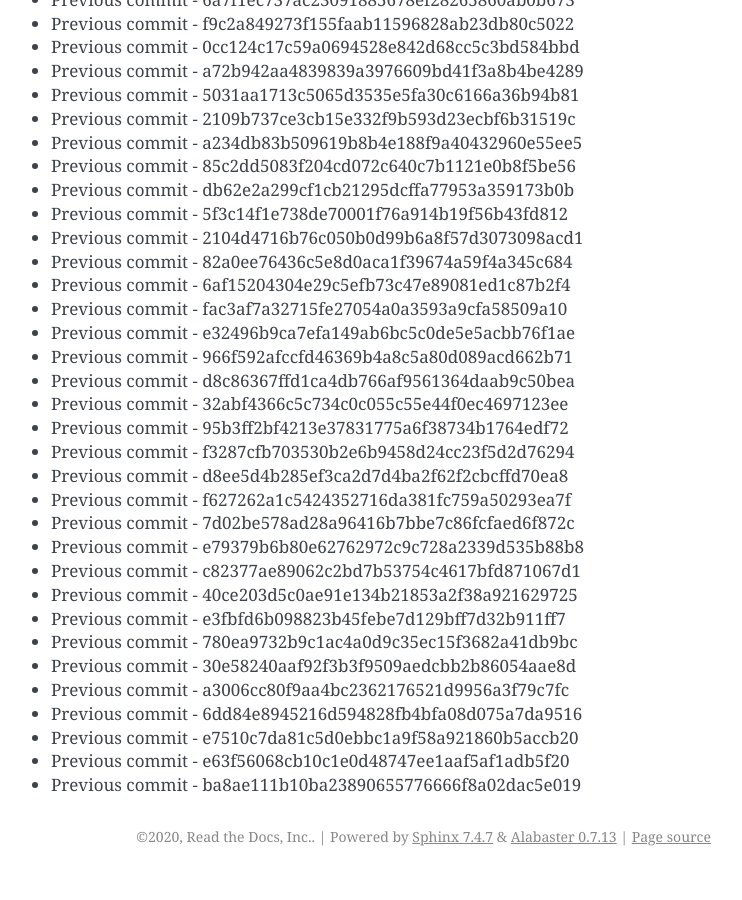
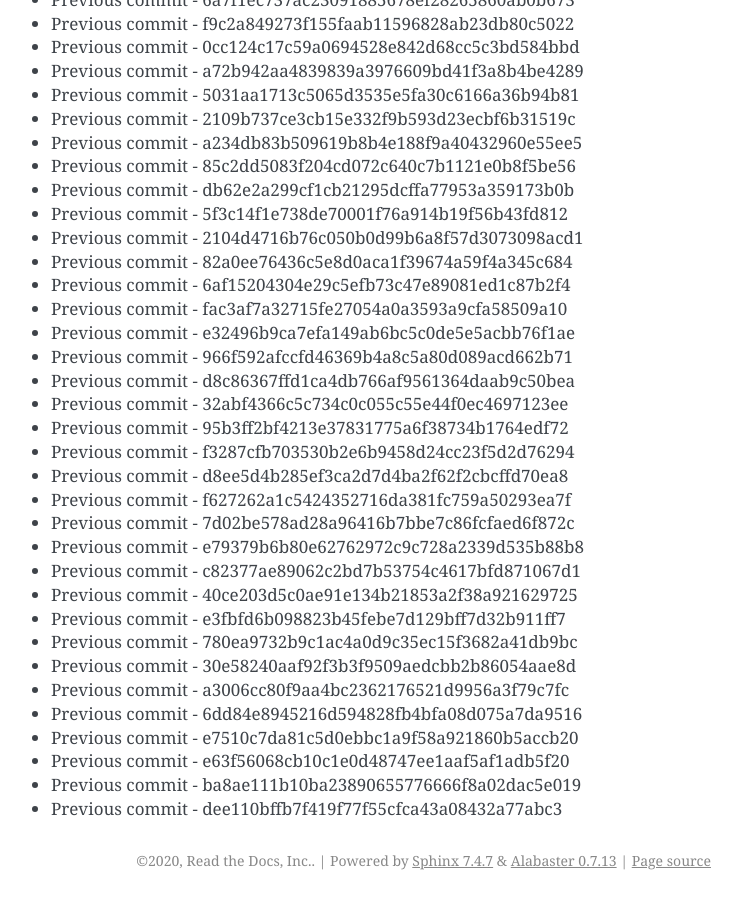
Before and after one commit to readthedocs/rtd-git-stresstest, a Sphinx documentation site: the page built from docs/updates.rst, in a window 1280 px wide and 900 px high, scrolled down 72546 px. Shown: the whole window, without its empty margins (399-1141 px from the left). Built offline with Sphinx 7.4.7, drawn with Linux system fonts in a browser that asks for light colours; before the commit the page ends 73422 px from its top, so only the background shows below that.

Commit message:
Generating commit from previous: dee110bffb7f419f77f55cfca43a08432a77abc3

```diff
--- a/docs/updates.rst
+++ b/docs/updates.rst
@@ -3080,3 +3080,4 @@ It can be tested for any performance characteristics.
 * Previous commit - e7510c7da81c5d0ebbc1a9f58a921860b5accb20
 * Previous commit - e63f56068cb10c1e0d48747ee1aaf5af1adb5f20
 * Previous commit - ba8ae111b10ba23890655776666f8a02dac5e019
+* Previous commit - dee110bffb7f419f77f55cfca43a08432a77abc3
```
